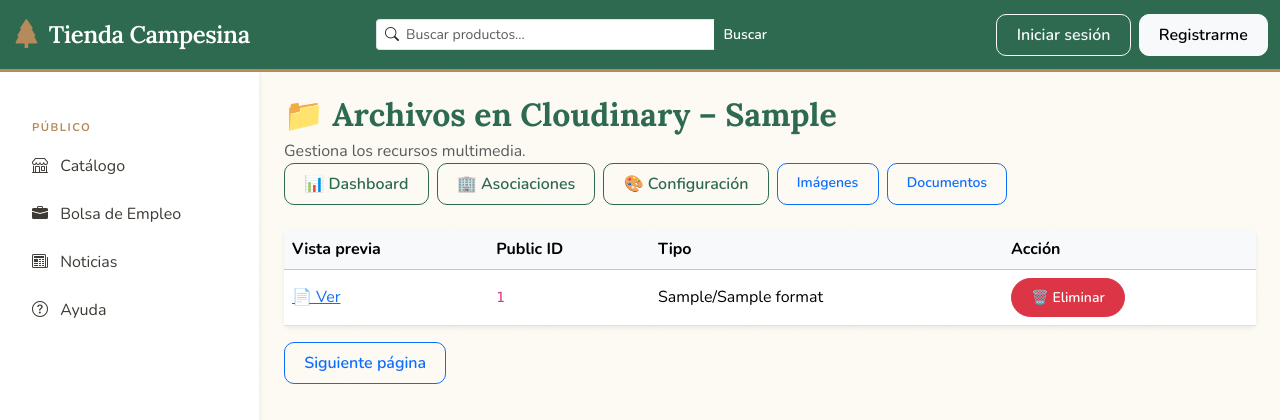
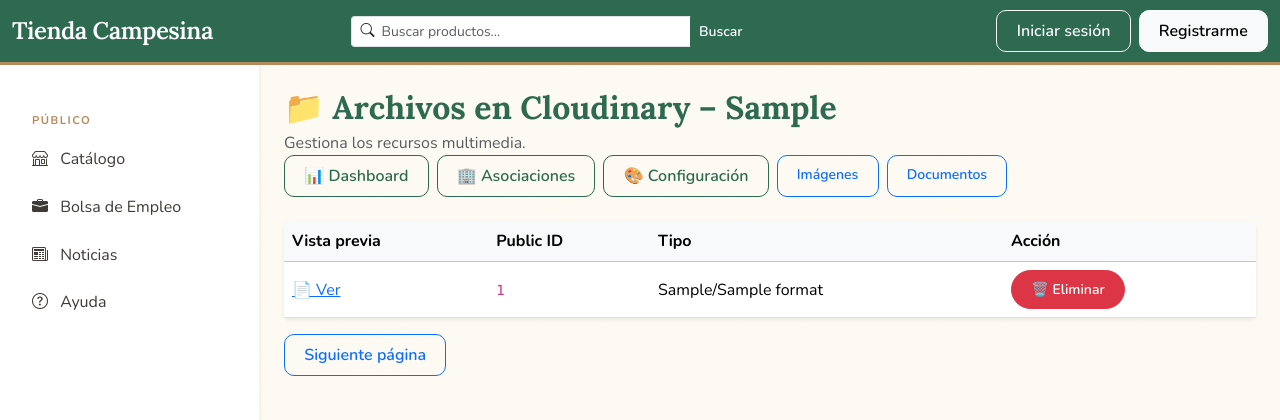
Before and after one commit to iwcorrea/tienda-campesina, a Python web app: template backend/app/templates/admin_archivos.html in a window 1280 px wide. Shown: the top 420 px of the page. Run offline with Jinja, Linux system fonts and the light colour scheme; the template is opened without the code that fills it: most values are stand-ins (such as "Sample title", 1, 10 or a date in 2020).

Commit message:
mejora visial 1

```diff
--- a/backend/app/static/style.css
+++ b/backend/app/static/style.css
@@ -28,15 +28,11 @@
        letter-spacing: -0.5px;
        color: white;
    }
+   /* LOGO SIN FONDO BLANCO */
    .topbar .brand-logo {
+       background-color: #2d6a4f;   /* mismo tono de la barra */
        border-radius: 8px;
-       background: white;
        padding: 2px;
-   }
-   .brand-icon {
-       font-size: 1.8rem;
-       color: #b68b5b;
-       vertical-align: middle;
    }
 
    /* Search bar in topbar */
--- a/backend/app/templates/base.html
+++ b/backend/app/templates/base.html
@@ -76,17 +76,12 @@
     <!-- ===== BARRA SUPERIOR FUNCIONAL ===== -->
     <nav class="navbar navbar-expand-lg topbar py-2">
         <div class="container-fluid">
-            <!-- Marca con icono personalizado o fallback -->
+            <!-- Marca sin icono -->
             <a class="navbar-brand d-flex align-items-center" href="/">
                 {% if config.logo_url %}
                 <img src="{{ config.logo_url }}" alt="Logo" class="brand-logo me-2" width="36" height="36">
                 {% elif request.session.get("logo_url") %}
                 <img src="{{ request.session.logo_url }}" alt="Logo" class="brand-logo me-2" width="36" height="36">
-                {% endif %}
-                {% if config.brand_icon_url %}
-                <img src="{{ config.brand_icon_url }}" alt="Brand" class="brand-icon me-2" width="28" height="28" style="object-fit: contain;">
-                {% else %}
-                <i class="bi bi-tree-fill brand-icon me-2"></i>
                 {% endif %}
                 <span class="brand-text">{{ config.titulo_sitio or 'Tienda Campesina' }}</span>
             </a>
```
